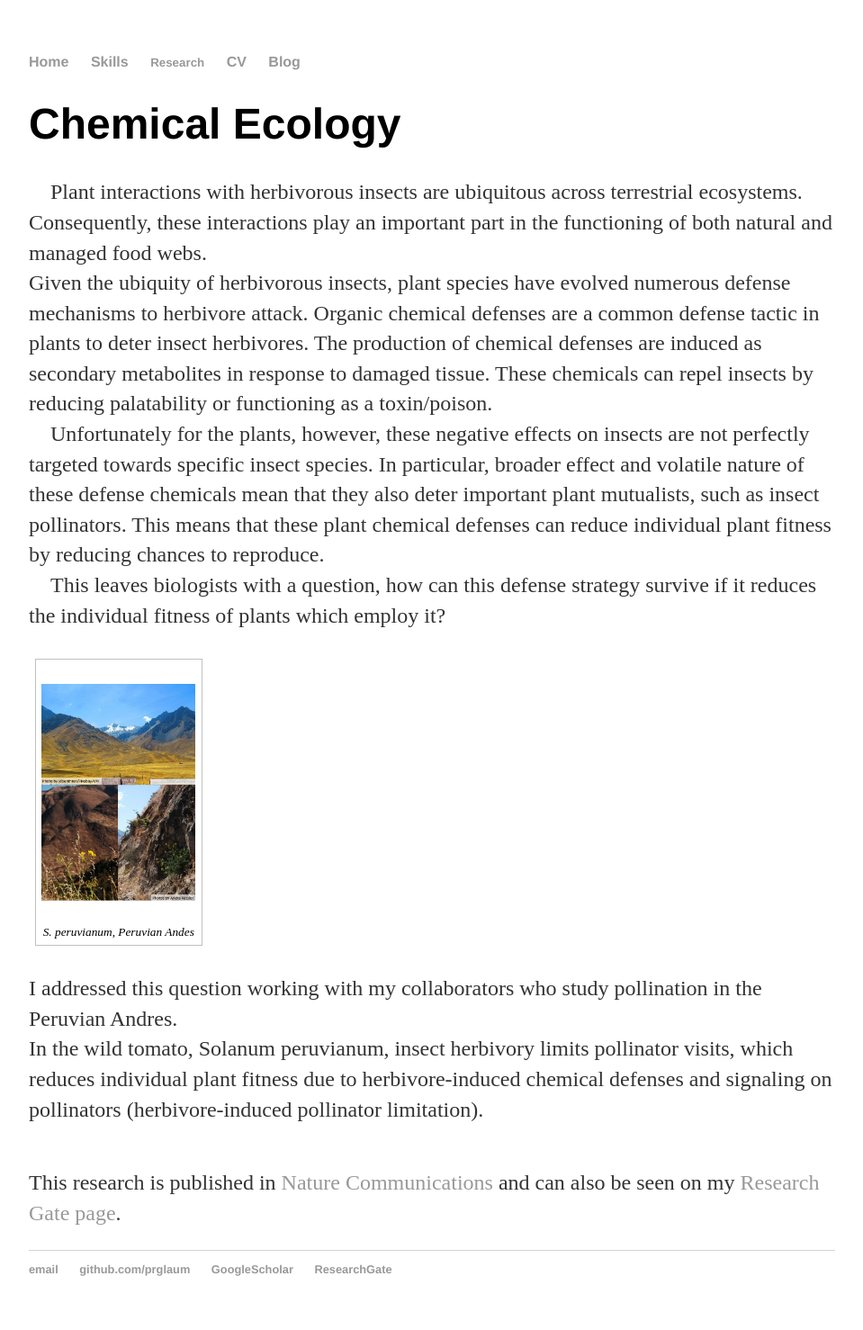
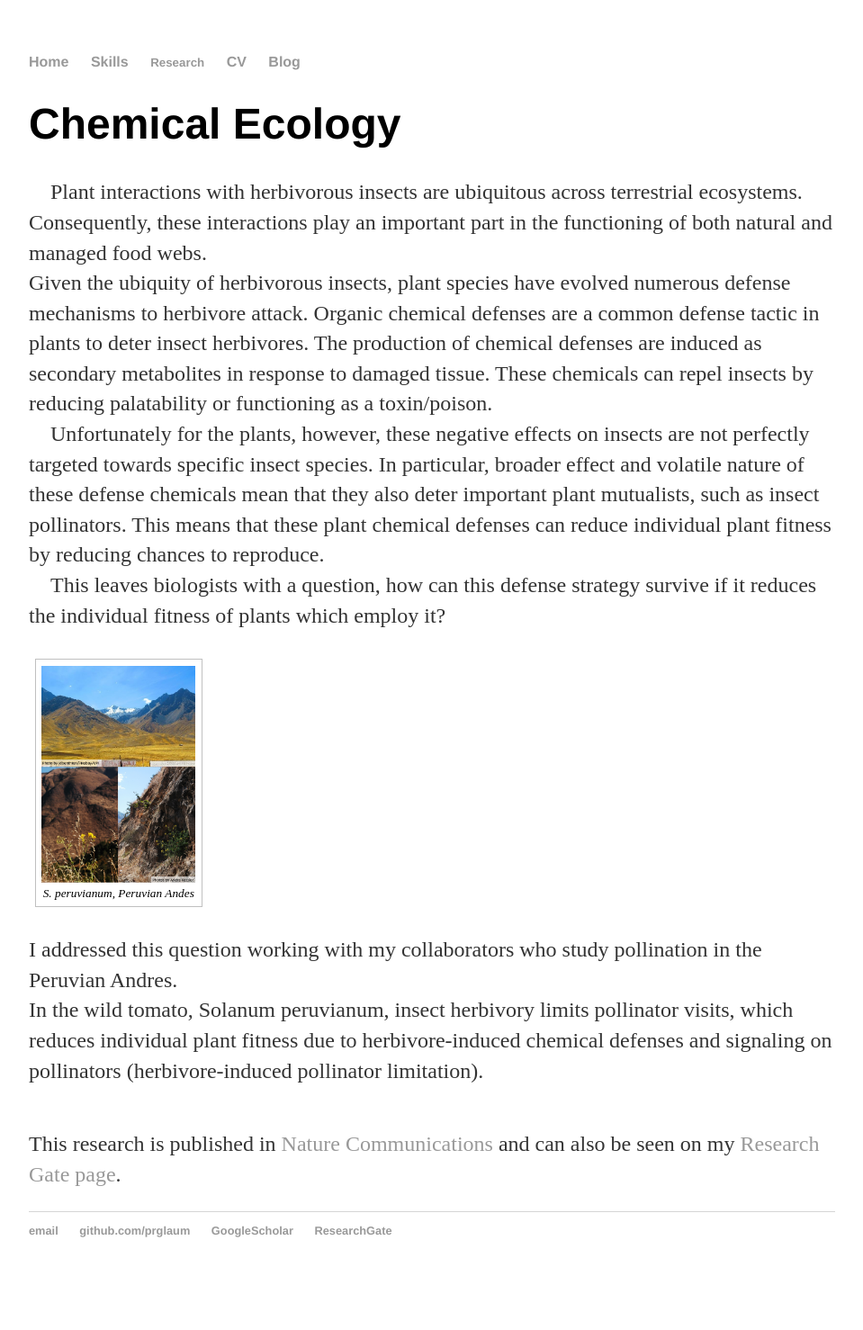
Before and after one commit to prglaum/prglaum.github.io, a Jekyll site: the page built from research/chemoeco/index.html, in a window 1280 px wide. Shown: the whole page at 90% size, without its empty margins (160-1119 px from the left). Built offline with Jekyll 4.4.1, drawn with Linux system fonts in a browser that asks for light colours; after the commit the page ends 1435 px from its top, so only the background shows below that.

Commit message:
Update index.html

```diff
--- a/research/chemoeco/index.html
+++ b/research/chemoeco/index.html
@@ -23,8 +23,7 @@ title: Chemical Ecology
 
 <div style="display:inline-block;vertical-align:top;">
 <figure>
-  <p><img class=scaled src="{{site.url}}/docs/assets/images/chemoEcoPic1.PNG"
-    alt="peru">
+  <img class=scaled src="{{site.url}}/docs/assets/images/chemoEcoPic1.PNG" alt="peru">
   <figcaption>S. peruvianum, Peruvian Andes</figcaption>
 </figure>
 </div>
```
